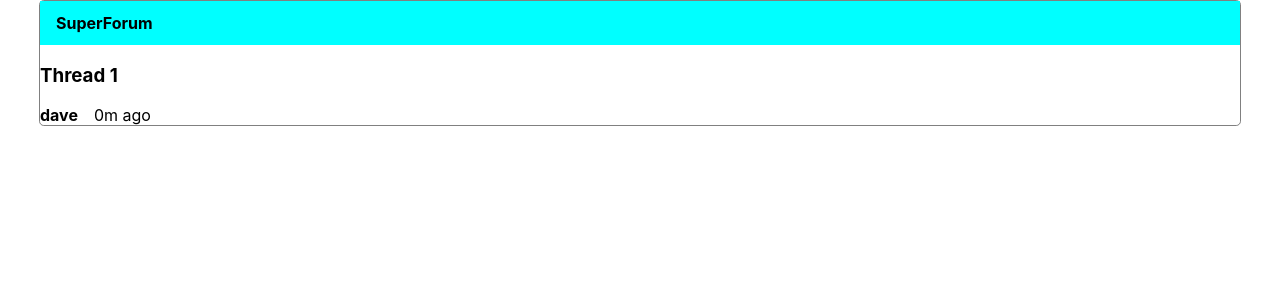
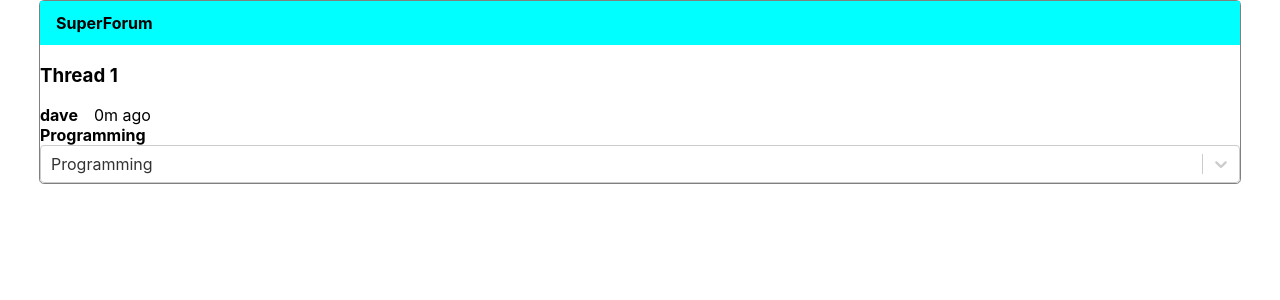
Before and after one commit to weter123/Online-Forum-Client, a React (Create React App) app: page /thread/1 in a window 1280 px wide. Shown: the top 300 px of the page. Built offline with nearby package versions, Linux system fonts and the light colour scheme.

Commit message:
Created ThreadCategory Component for Thread

```diff
--- a/src/components/routes/thread/Thread.tsx
+++ b/src/components/routes/thread/Thread.tsx
@@ -4,7 +4,7 @@ import ThreadModal from "../../../models/Thread";
 import { getThreadById } from "../../../services/DataServices";
 import Nav from "../../areas/Nav";
 import ThreadHeader from "./ThreadHeader";
-
+import ThreadCategory from "./ThreadCategory";
 const Thread= () => {
     const [thread,setThread] = useState<ThreadModal | undefined>();
     const{id} = useParams();
@@ -34,6 +34,7 @@ const Thread= () => {
                         lastModifiedOn={thread ? thread.lastModifiedOn : new Date()}
                         title={thread?.title}
                     />
+                     <ThreadCategory categoryName={thread?.category?.name} />
                 </div>
             </div>
         </div>
--- /dev/null
+++ b/src/components/routes/thread/ThreadCategory.tsx
@@ -0,0 +1,45 @@
+import React, {FC} from "react";
+import Select from "react-select";
+interface ThreadCategoryProps {
+    categoryName?: string;
+}
+interface Option {
+    value: string;
+    label: string;
+}
+
+const ThreadCategory: FC<ThreadCategoryProps> = ({categoryName}) => {
+    const catOptions: Array<string | Option> =[
+        {
+            value: "1",
+            label: "Programming",
+
+        },
+        {
+            value: "2",
+            label: "Cooking",
+        }
+    ];
+
+    const defaultOption = catOptions[0];
+    const onChangeSelect =(arg: any) => {
+        console.log(arg);
+    };
+
+    return(
+        <div className ="thread-category-container">
+            <strong>{categoryName}</strong>
+            <Select
+                className="thread-category-dropdown"
+                options={catOptions}
+                onChange={onChangeSelect}
+                value={defaultOption}
+                placeholder="Select a category"
+
+            />
+
+        </div>
+    )
+
+}
+export default ThreadCategory;
```
